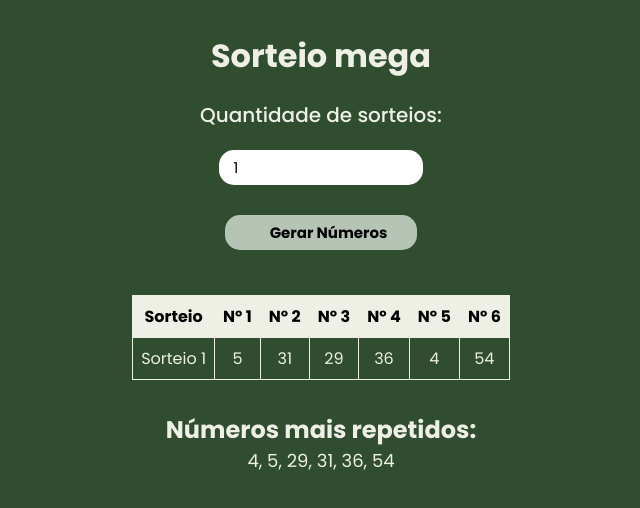
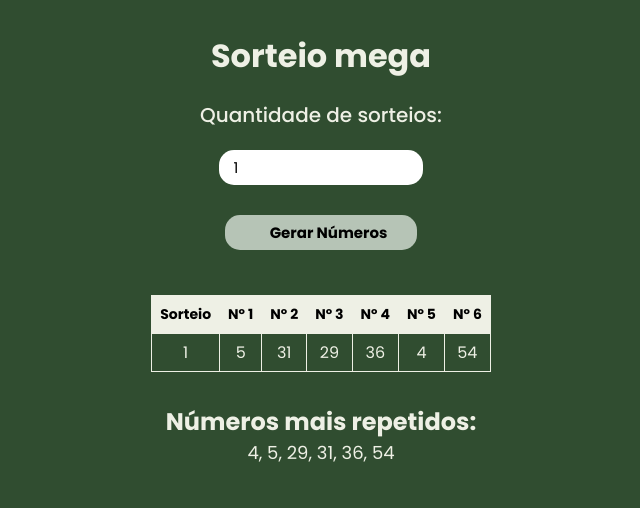
Before and after one commit to Osouzaa/SorteioMegaSena, a React (Vite) app: page / in a window 1280 px wide. Both pictures are taken after a click on the button "Gerar Números". Shown: the top 508 px of the page, without its empty margins (319-959 px from the left). Built offline with nearby package versions, Linux system fonts and the light colour scheme.

Commit message:
feat: added new options

```diff
--- a/src/components/prizeDraw/index.tsx
+++ b/src/components/prizeDraw/index.tsx
@@ -68,7 +68,7 @@ const PrizeDraw = () => {
           <tbody>
             {draws.map((numbers, index) => (
               <tr key={index}>
-                <td>Sorteio {index + 1}</td>
+                <td> {index + 1}</td>
                 {numbers.map((num, i) => (
                   <td key={i}>{num}</td>
                 ))}
--- a/src/components/prizeDraw/style.ts
+++ b/src/components/prizeDraw/style.ts
@@ -93,12 +93,12 @@ const Table = styled.table`
     border: 1px solid #eef0e5;
     text-align: center;
     padding: 8px;
-    font-size: 16px;
+    font-size: 14px;
   }
   td {
     border: 1px solid #eef0e5;
     text-align: center;
-    padding: 8px;
+    padding: 6px;
     font-size: 16px;
     color: #eef0e5;
   }
```
